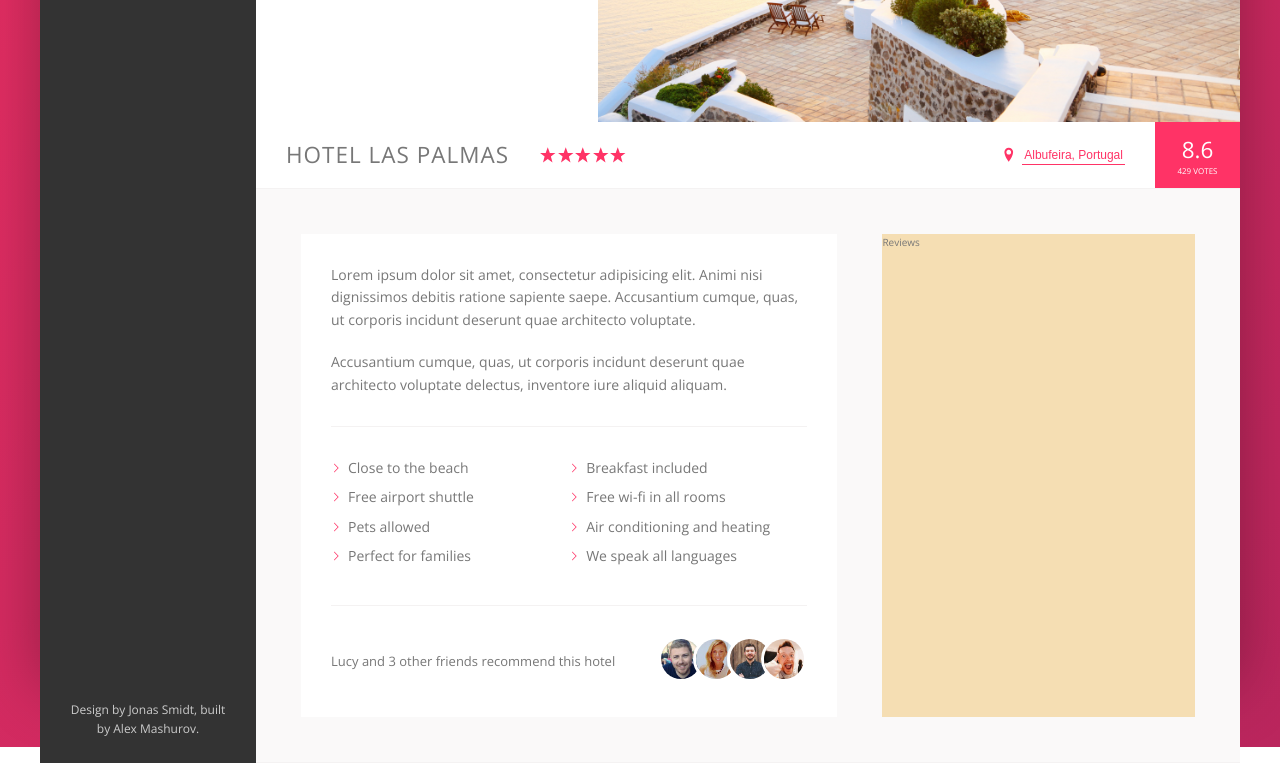
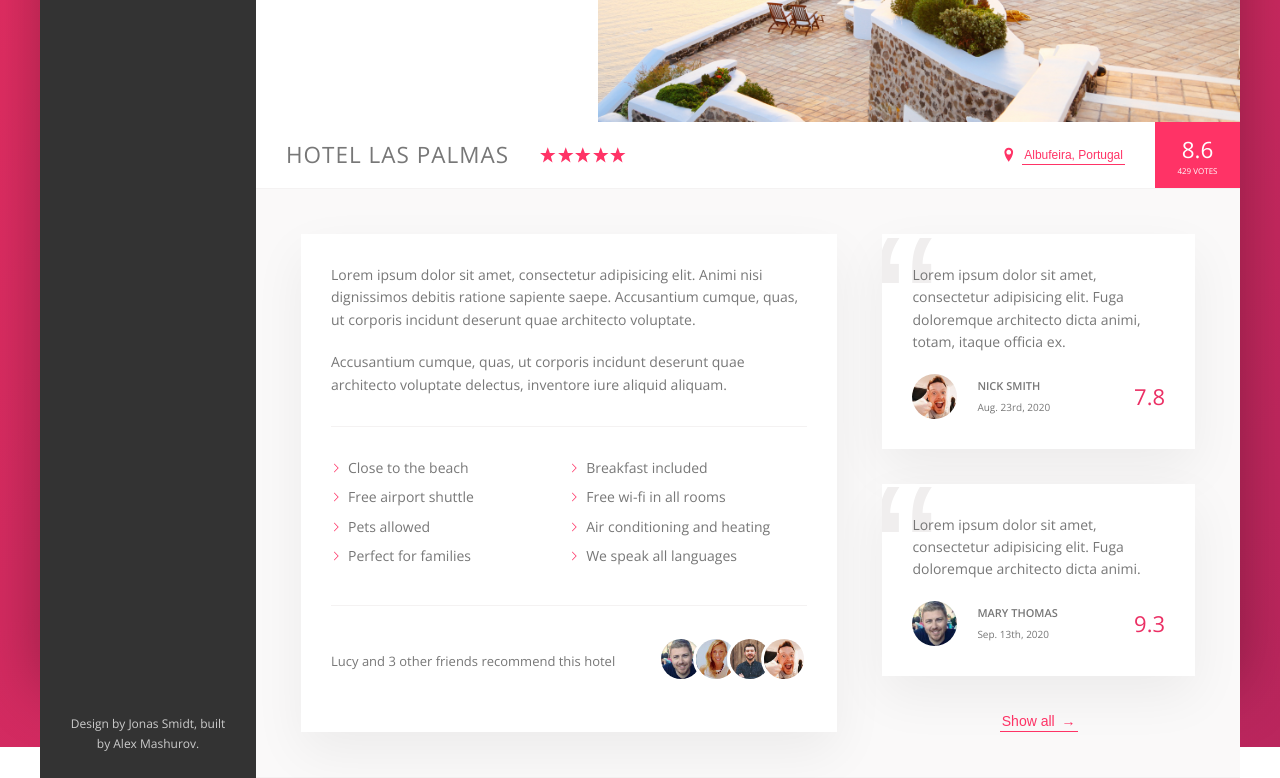
Before and after one commit to amashuroff/trillo-flexbox-practice, a plain HTML site: page index.html in a window 1280 px wide. Shown: the part 413-1191 px from the top of the page. Drawn offline with nearby package versions, Linux system fonts and the light colour scheme.

Commit message:
implement rating section

```diff
--- a/index.html
+++ b/index.html
@@ -215,7 +215,55 @@
               </div>
             </div>
 
-            <div class="user-reviews">Reviews</div>
+            <div class="user-reviews">
+
+                <figure class="review">
+                  <blockquote class="review__text">
+                    Lorem ipsum dolor sit amet, consectetur adipisicing elit. Fuga doloremque architecto dicta animi, totam, itaque officia ex.
+
+                  </blockquote>
+                  <figcaption class="review__user">
+                    <img src="./img/user-1.jpg" alt="user 1" class="review__photo">
+                    <div class="review__user-box">
+                      <p class="review__user-name">
+                        Nick Smith
+                      </p>
+                      <p class="review__user-date">
+                        Aug. 23rd, 2020
+                      </p>
+
+                    </div>
+                    <div class="review__rating">
+                      7.8
+                    </div>
+                  </figcaption>
+                </figure>
+
+                <figure class="review">
+                  <blockquote class="review__text">
+                    Lorem ipsum dolor sit amet, consectetur adipisicing elit. Fuga doloremque architecto dicta animi.
+                  </blockquote>
+                  <figcaption class="review__user">
+                    <img src="./img/user-3.jpg" alt="user 3" class="review__photo">
+                    <div class="review__user-box">
+                      <p class="review__user-name">
+                        Mary Thomas
+                      </p>
+                      <p class="review__user-date">
+                        Sep. 13th, 2020
+                      </p>
+
+                    </div>
+                    <div class="review__rating">
+                      9.3
+                    </div>
+                  </figcaption>
+                </figure>
+
+                <button class="btn-inline">
+                  Show all <span>&rarr;</span>
+                </button>
+
           </div>
         </main>
       </div>
--- a/sass/_components.scss
+++ b/sass/_components.scss
@@ -277,10 +277,19 @@
 
   &:hover {
     color: var(--color-grey-dark-1);
+
+    span {
+      margin-left: 8px;
+    }
   }
 
   &:focus {
     animation: pulsate 1s infinite;
+  }
+
+  & span {
+    margin-left: 3px;
+    transition: margin-left 0.2s;
   }
 }
 
@@ -349,6 +358,7 @@
 .recommend {
   font-size: 1.3rem;
   color: var(--color-grey-dark-3);
+  position: relative;
 
   display: flex;
   align-items: center;
@@ -372,3 +382,72 @@
     }
   }
 }
+
+////////////////////////
+// REVIEWS
+
+.review {
+  background-color: #fff;
+  box-shadow: var(--shadow-light);
+  padding: 3rem;
+  margin-bottom: 3.5rem;
+  position: relative;
+  overflow: hidden;
+
+  &__text {
+    margin-bottom: 2rem;
+    z-index: 10;
+    position: relative;
+  }
+
+  &__user {
+    display: flex;
+    justify-content: space-between;
+    align-items: center;
+  }
+
+  &__photo {
+    height: 4.5rem;
+    width: 4.5rem;
+    border-radius: 50%;
+    margin-right: 2rem;
+  }
+
+  &__user-box {
+    display: flex;
+    flex-direction: column;
+    margin-right: auto;
+  }
+
+  &__user-name {
+    text-transform: uppercase;
+    font-weight: bold;
+    font-weight: 600;
+    margin-bottom: 0.4rem;
+    font-size: 1.1rem;
+  }
+
+  &__user-date {
+    font-size: 1rem;
+    color: var(--color-grey-dark-3);
+  }
+
+  &__rating {
+    color: var(--color-primary-light);
+    display: inline-block;
+    font-size: 2.2rem;
+    font-weight: 300;
+  }
+
+  &::before {
+    content: "\201C";
+    position: absolute;
+    top: -2.75rem;
+    left: -1rem;
+    font-size: 20rem;
+    color: var(--color-grey-light-3);
+    line-height: 1;
+    font-family: sans-serif;
+    z-index: 1;
+  }
+}
--- a/sass/_layout.scss
+++ b/sass/_layout.scss
@@ -7,7 +7,7 @@
 // --color-grey-light-4: #ccc;
 // --color-grey-dark-1: #333;
 // --color-grey-dark-2: #777;
-// --color-grey-dark3: #999;
+// --color-grey-dark-3: #999;
 
 // --shadow-dark: 0 2rem 6rem rgba(0, 0, 0, 0.3);
 
@@ -50,18 +50,20 @@
   padding: 4.5rem;
   background-color: var(--color-grey-light-1);
   border-bottom: var(--line);
+  font-size: 1.4rem;
 }
 
 .description {
-  font-size: 1.4rem;
   background-color: #fff;
-  box-shadow: var(--shadow-lightx);
+  box-shadow: var(--shadow-light);
   padding: 3rem;
   flex: 0 0 60%;
   margin-right: 4.5rem;
 }
 
 .user-reviews {
-  background-color: wheat;
   flex: 1;
+  display: flex;
+  flex-direction: column;
+  align-items: center;
 }
```
Also changed, not shown: css/main.css, 1 other file.
